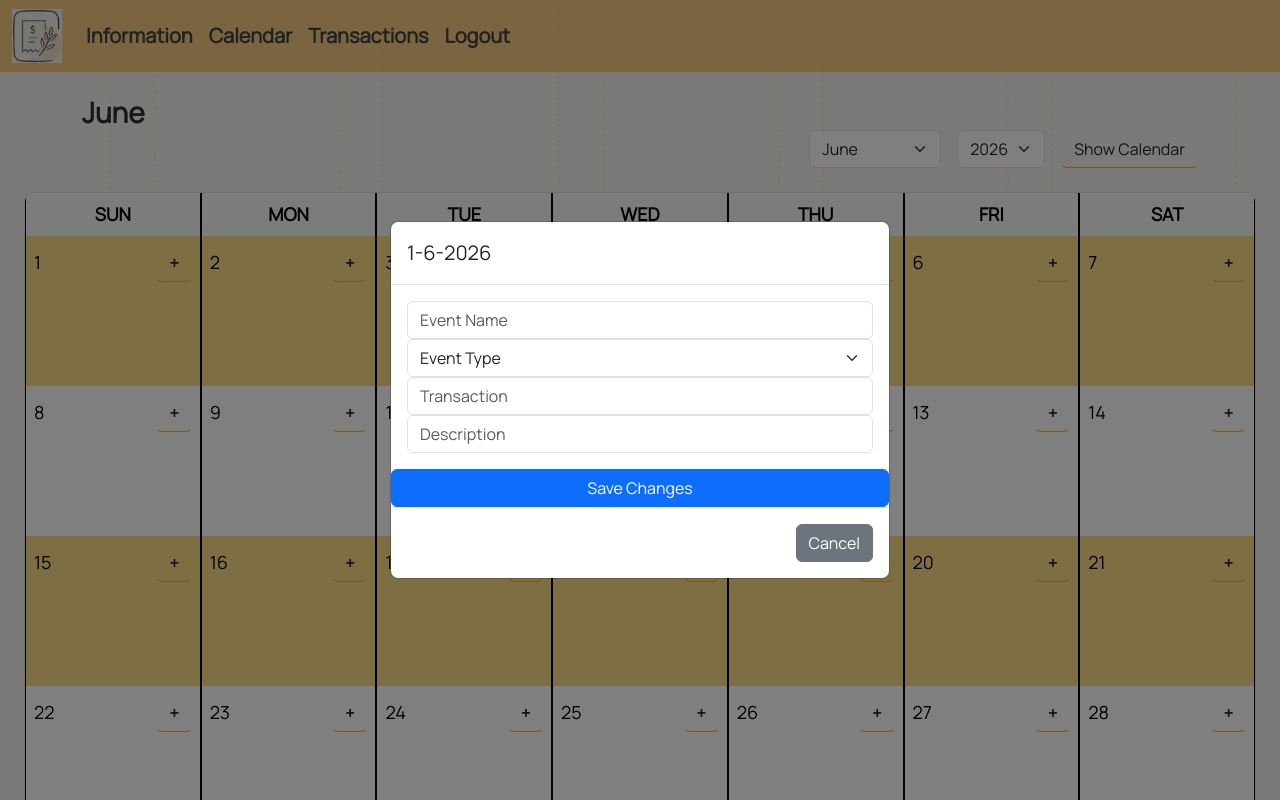
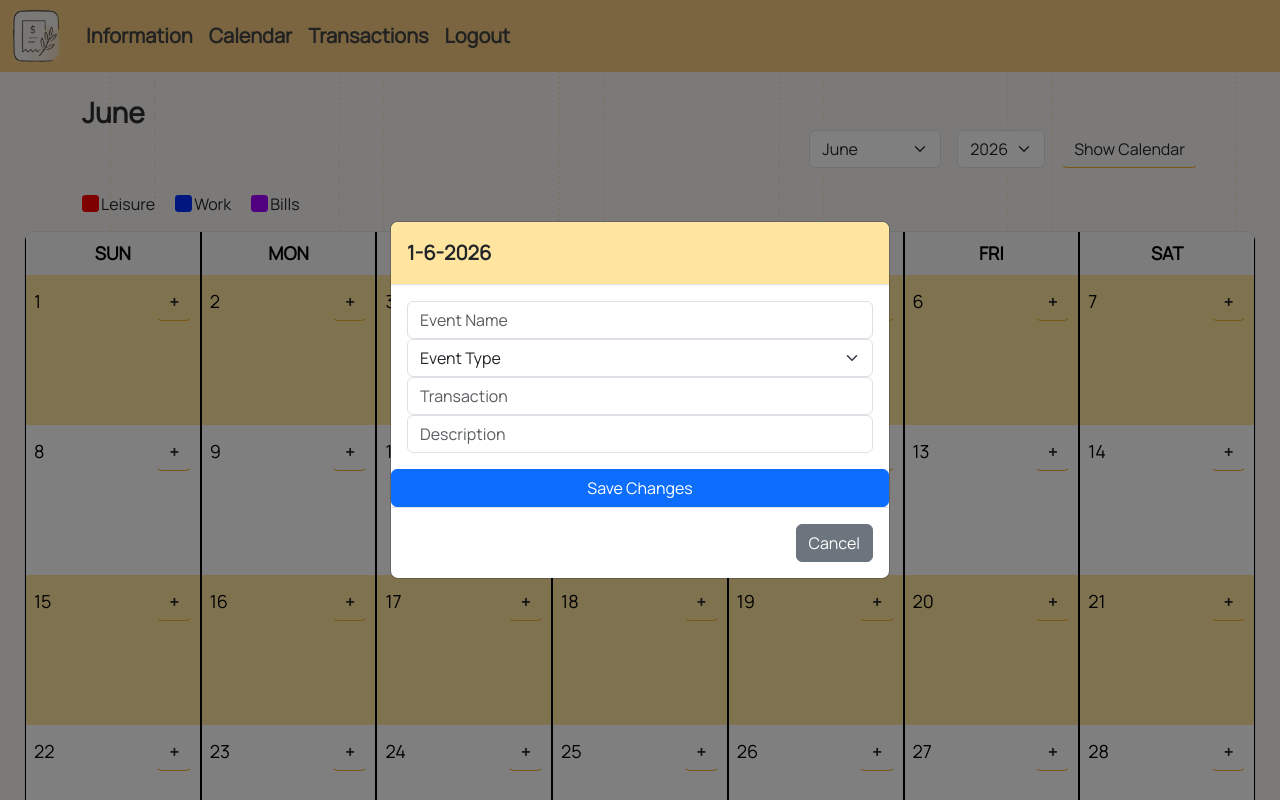
Before and after one commit to RayRB21/Budgeter, a Flask app: page /calendar/add-event/1-6-2026/ in a window 1280 px wide. Run offline with Flask 3, Linux system fonts and the light colour scheme; a user stored in the database is signed in.

Commit message:
calendar UI updated navbar logo fixed

```diff
--- a/app.py
+++ b/app.py
@@ -121,7 +121,8 @@ def calendar():
 
     return render_template('calendar.html',calendar=cal,month=month,year=year,month_name=month_name,months=months,years=years,
                            show_modal=False,
-                           addEvent=False)
+                           addEvent=False,
+                           event_count=0)
 
 
 
@@ -208,7 +209,7 @@ def viewEvent(cell_id,event):
             flash("Event Deleted","info")
         except:
             flash("Issue deleting event","error")
-        return redirect(url_for('calendar', year=year,month=month,))
+        return redirect(url_for('calendar', year=year,month=month,event_count=0))
     else:
         event_arr = ast.literal_eval(event)
 
@@ -219,6 +220,7 @@ def viewEvent(cell_id,event):
                            event_details=event_details,
                            modal_title=event_name,
                            event_transaction=event_transaction,
+                           event_count=int(event_transaction),
                            cell_id=cell_id,
                            event=event,
                            add_event=False,
--- a/static/css/main.css
+++ b/static/css/main.css
@@ -105,6 +105,17 @@ table{
 }
 
 /*-------CALENDAR----------------*/
+.index-circle{
+    width: 17px;
+    height: 17px;
+    background-color: red;
+    border-radius:20%;
+
+}
+
+.index-text{
+    margin-left: 2px;
+}
 
 .calendar-button{
     color:black;
@@ -124,7 +135,7 @@ table{
 }
 
 .calendar-table {
-    --bs-table-striped-bg: #fcdc86;
+    --bs-table-striped-bg: #ffe59f;
 }
 
 .not-avail{
@@ -132,9 +143,9 @@ table{
 }
 
 .event-btn{
-    border: 2px solid rgb(68, 68, 68);
-    color: rgb(0, 0, 0);
-    font-weight: 600;
+    width: 100%;
+    min-height:20%;
+    font-weight: 300;
     font-size: 15px;
     padding-top: 3px;
     padding-bottom: 3px;
@@ -143,35 +154,65 @@ table{
 }
 .event-btn:hover{
     scale: 1.05;
+    font-weight:400;
 }
 
 .work-btn{
-    background-color: rgba(94, 176, 253, 0.685);
+    border-left: 2px solid rgb(0, 47, 255);
+    background-color: rgba(94, 176, 253, 0.466);
+    color: rgb(0, 47, 255);
 }
 .work-btn:hover{
     background-color: rgba(94, 176, 253, 0.685);
 }
 
 .leisure-btn{
-    background-color: rgba(250, 51, 94, 0.685);
+    border-left: 2px solid rgb(255, 0, 0);
+    background-color: rgba(250, 51, 94, 0.466);
+    color: rgb(255, 0, 0);;
 }
 .leisure-btn:hover{
     background-color: rgba(250, 51, 94, 0.685);
 }
 
 .bills-btn{
-    background-color: rgba(51, 64, 250, 0.685);
+    border-left: 2px solid rgb(162, 0, 255);
+    background-color: rgba(121, 51, 250, 0.466);
+    color: rgb(162, 0, 255);
 }
 .bills-btn:hover{
     background-color: rgba(51, 64, 250, 0.685);
 }
+
+.event-header{
+    background-color: #ffe59f;
+}
+
+.modal-title{
+    font-weight: 700;
+}
+
+.delete-button{
+    border-bottom: solid 1px rgb(219, 56, 56);
+    transition: 0.2s ease;
+}
+.delete-button:hover{
+    background-color: rgb(219, 56, 56);
+}
+
+.event-trans{
+    margin-top: 20px;
+    color: green
+}
+
+.negative-trans{
+    color: red ;
+}
+
 /*------------------------------------*/
 
 
 
 /*-------SIGN UP----------------*/
 
-.sign-up-box{
-}
-
 /*------------------------------------*/
--- a/templates/base.html
+++ b/templates/base.html
@@ -33,7 +33,7 @@
 <!-- NavBar -->
 <nav class="navbar navbar-expand-lg bg-body-tertiary nav-background py-1">
   <div class="container-fluid">
-    <a class="navbar-brand navi-menu-text" href="#"><img src="{{ url_for('static', filename='assets/budgeter-logo-2.png') }}" width = "50" alt="Budgeter Logo"></a>
+    <a class="navbar-brand navi-menu-text" href="#"><img src="{{ url_for('static', filename='assets/budgeter-logo-2(blended).png') }}" width = "50" alt="Budgeter Logo"></a>
     <button class="navbar-toggler" type="button" data-bs-toggle="collapse" data-bs-target="#navbarNav" aria-controls="navbarNav" aria-expanded="false" aria-label="Toggle navigation">
       <span class="navbar-toggler-icon"></span>
     </button>
--- a/templates/calendar.html
+++ b/templates/calendar.html
@@ -8,7 +8,6 @@
 <div class="p-4">
   <div class="container">
     <h3 class="mb-0 month-heading text-start">{{ month_name }}</h3>
-
     <!-- Month/Year Selection Form -->
     <form method="GET" class="row g-3 justify-content-end mb-4">
       <div class="col-auto">
@@ -30,13 +29,24 @@
       </div>
     </form>
 <!--------------------------------------------------------------------------------------------------------------------------------->
+    <div class="d-flex align-items-center" style="margin-bottom:15px">
+      <div class= "index-circle" ></div>
+      <div class= "index-text">
+      Leisure</div>
+      <div class= "index-circle" style="margin-left: 20px; background-color:rgb(0, 47, 255)" ></div>
+      <div class= "index-text">
+      Work</div>
+      <div class= "index-circle" style ="margin-left: 20px; background-color: rgb(162, 0, 255)" ></div>
+      <div class= "index-text">
+      Bills</div>
+    </div>
 
 
 <!-- Modal -->
 <div class="modal fade" id="event_modal" tabindex="-1" aria-labelledby="event_modal_label" aria-hidden="true" data-bs-backdrop="static" data-bs-keyboard="false">
   <div class="modal-dialog modal-dialog-centered">
     <div class="modal-content">
-      <div class="modal-header">
+      <div class="modal-header event-header">
         <h1 class="modal-title fs-5" id="event_modal_label">{{modal_title}}</h1>
       </div>
       <div class="modal-body">
@@ -52,8 +62,8 @@
           <input class="form-control" type="number" placeholder="Transaction" aria-label="Transaction" name="event-transaction">
           <input class="form-control" type="text" placeholder="Description" aria-label="Description" name="event-description">
         {% else %}
-          {{ event_details }} <br>
-          {{ event_transaction }}
+          <div>{{ event_details }}</div>
+          <div class="event-trans {% if event_count < 0 %} negative-trans" > - {% else %} "> + {% endif %} £{{ event_count|abs }}</div>
         {% endif %}
       </div>
       {% if add_event %}
@@ -69,11 +79,11 @@
         <form method="POST" action="{{url_for('viewEvent', cell_id=cell_id, event=event)}}">
           <input type="hidden" name="month" value="{{month}}">
           <input type="hidden" name="year" value="{{year}}">
-          <button type="submit" class="btn btn-secondary" name = "year" value="{{year}}">Delete</button>
+          <button type="submit" class="btn delete-button" name = "year" value="{{year}}">Delete</button>
         </form>
         <form method="GET" action="/calendar">
           <input type="hidden" name="month" value="{{month}}">
-          <button type="submit" class="btn btn-primary" name = "year" value="{{year}}">Close</button>
+          <button type="submit" class="btn general-button" name = "year" value="{{year}}">Close</button>
         </form>
         {% endif %}
       </div>
@@ -124,7 +134,9 @@
                   {% elif event[1] == 'leisure' %} leisure-btn
                   {% elif event[1] == 'bills' %} bills-btn
                   {% else %} else-btn {% endif %}">
+                  <div class= "d-none d-md-block">
                   {{ event[0].capitalize() }}
+                  </div>
                   </a>
                   <br>
                   {% endfor %}
```
Also changed, not shown: static/assets/budgeter-logo-2(blended).png (added).
